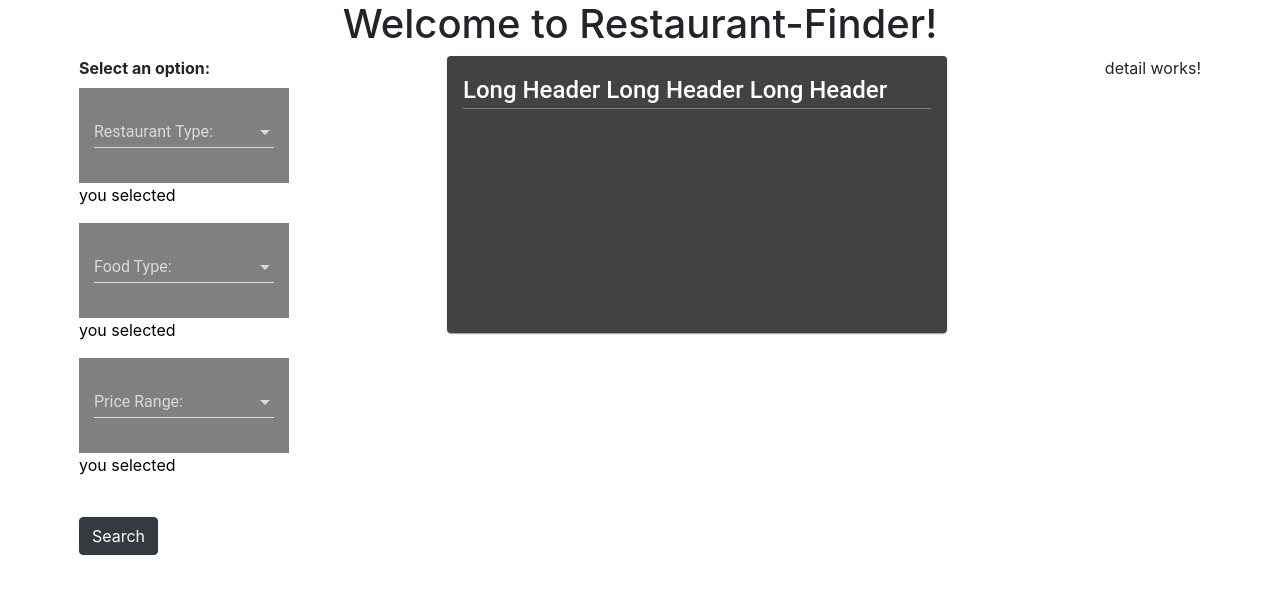
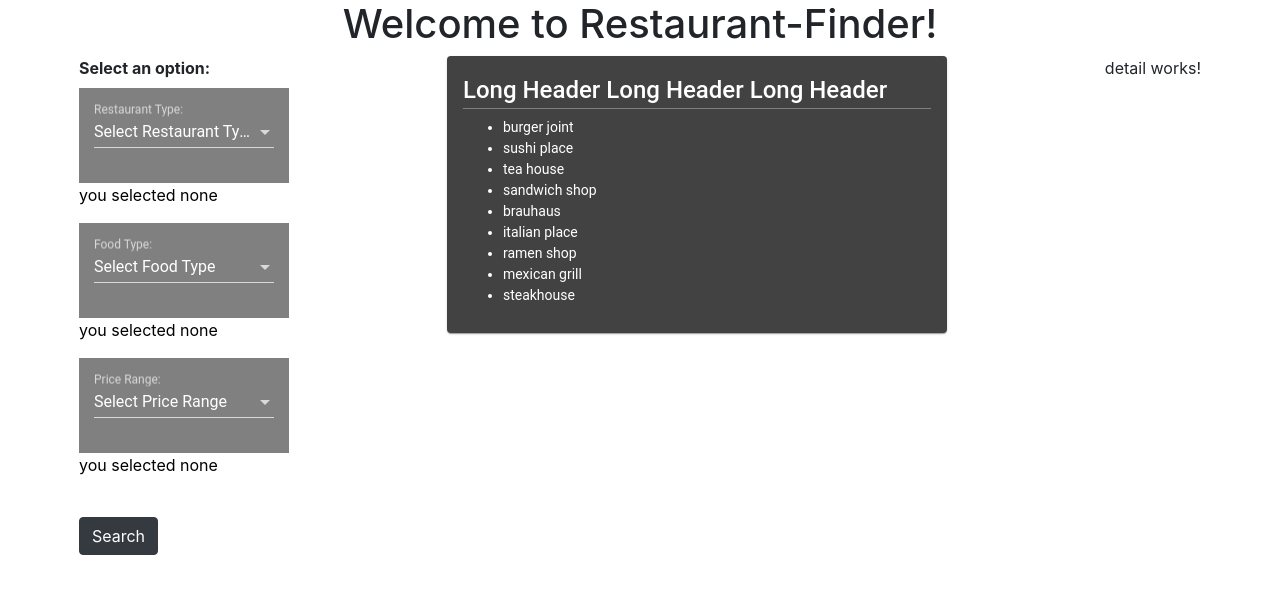
Before and after one commit to benjaminalbertson/Restaurant-Finder, an Angular app in the folder Restaurant-Finder/: page / in a window 1280 px wide. Shown: the top 594 px of the page. Built offline with nearby package versions, Linux system fonts and the light colour scheme.

Commit message:
made it so that when no type is selected in the drop down, it returns all of that type, makes the list fully functional

```diff
--- a/Restaurant-Finder/src/app/search/search.component.ts
+++ b/Restaurant-Finder/src/app/search/search.component.ts
@@ -13,34 +13,31 @@ export class SearchComponent implements OnInit {
 
   constructor(private resService: RestaurantService) { }
 
-  selectedRestaurantType: string;
-  selectedFoodType: string;
-  selectedPriceRange: string;
+  selectedRestaurantType: string = "none";
+  selectedFoodType: string = "none";
+  selectedPriceRange: string = "none";
 
   result: Restaurant[];
-
-  // searchTags: string[];
   restaurants: Restaurant[] = this.resService.getRestaurants();
 
   ngOnInit() {
     this.searchRestaurants();
-    //example
   }
 
 
 
    searchRestaurants(){
+    this.result = [];
+
     for(let entry of this.restaurants){
-      if(entry.restaurantType == this.selectedRestaurantType && entry.foodType == this.selectedFoodType && entry.priceRange == this.selectedPriceRange){
+      if((entry.restaurantType == this.selectedRestaurantType || this.selectedRestaurantType == "none") && (entry.foodType == this.selectedFoodType || this.selectedFoodType == "none") && (entry.priceRange == this.selectedPriceRange || this.selectedPriceRange == "none")){
         this.result.push(entry);
       }
     }
 
-    //this.resService.takeFilteredRestaurants(this.result);
-
     this.resService.listUpdated.emit(this.result);
 
-    this.result = [];
+
 
   }
 
```
